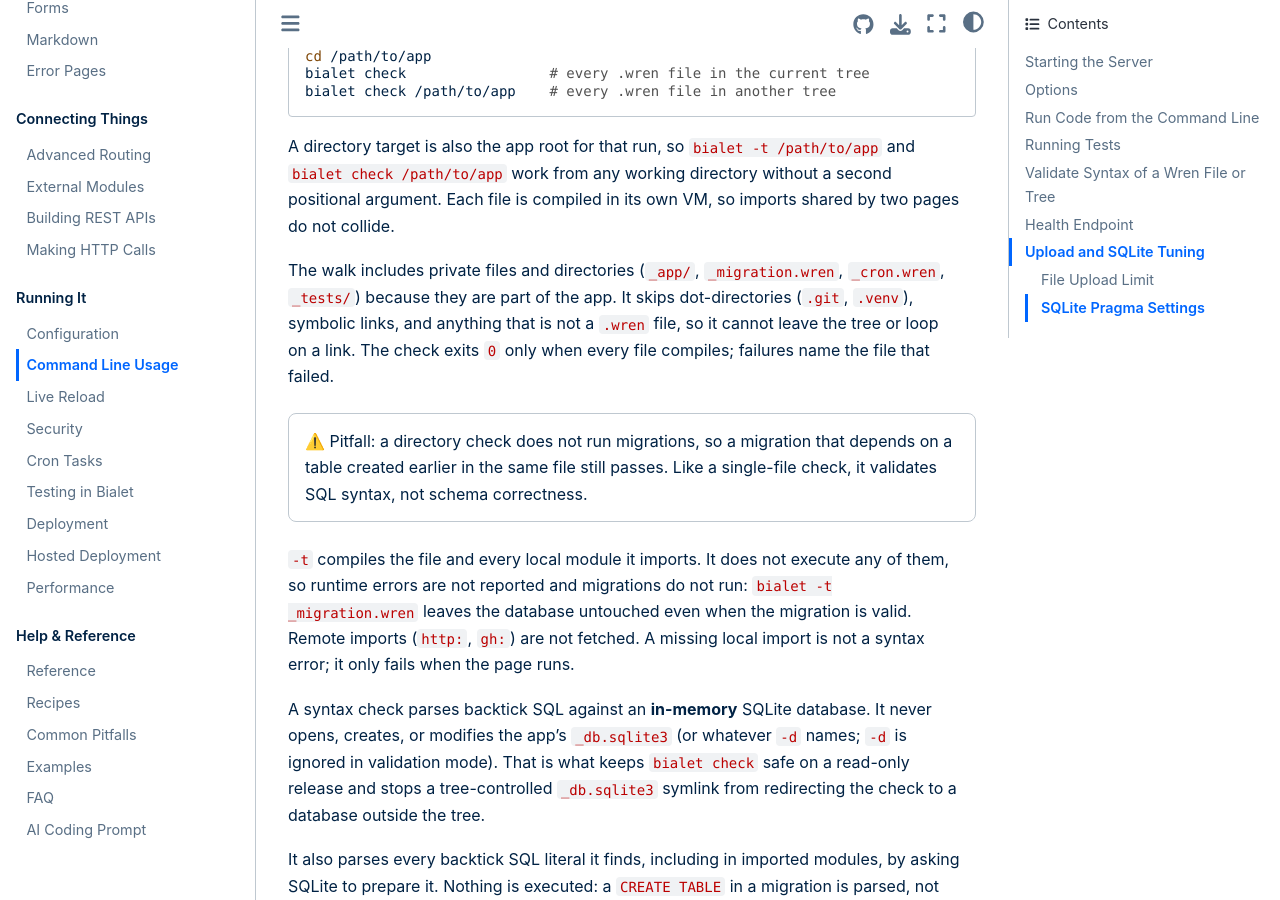
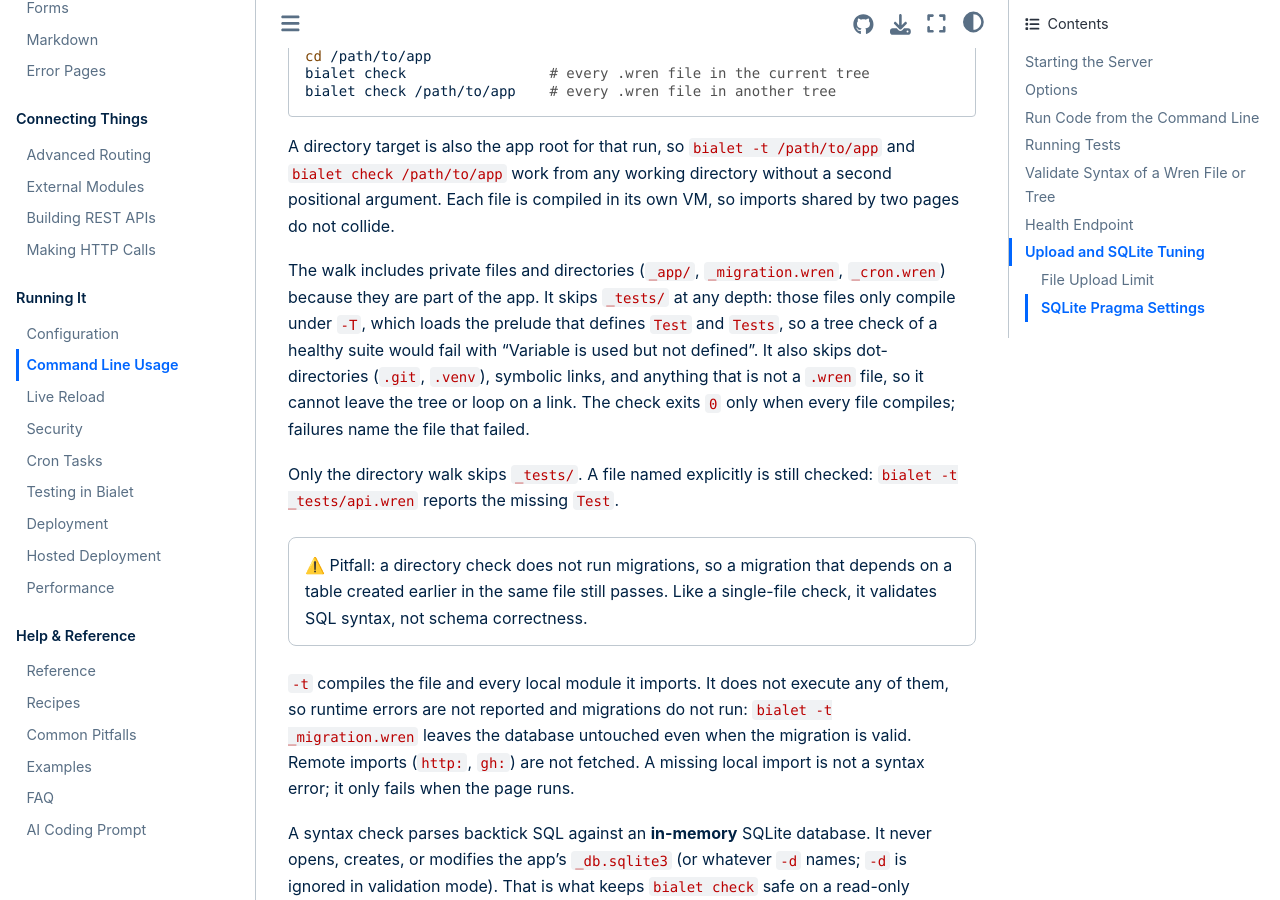
Before and after one commit to bialet/bialet, a Sphinx documentation site: the page built from docs/usage.md, in a window 1280 px wide and 900 px high, scrolled down 7895 px. Built offline with Sphinx 7.4.7 and the Sphinx Book theme 1.1.4, drawn with Linux system fonts in a browser that asks for light colours; the version number could not be read and is left out.

Commit message:
feat(check): skip the _tests suite in the tree walk
bialet check (and -t on a directory) compiled _tests/*.wren without the
-T prelude that defines Test and Tests, so a healthy suite made the
check report "Variable is used but not defined" and exit 1 -- exactly
the command meant for CI and pre-commit.

Leave out a directory named exactly _tests at any depth; _app and the
rest of the private tree stay in the walk because they are app code. A
file named explicitly still compiles, so -t _tests/x.wren keeps
reporting the missing Test. Share TESTS_DIR between the walk and the
runner, cover skip / bad file / _tests-prefix / _app / explicit file
with fixtures, and align the usage and prompt-guide wording that
disagreed about whether _tests is checked.

```diff
--- a/docs/usage.md
+++ b/docs/usage.md
@@ -266,10 +266,16 @@ positional argument. Each file is compiled in its own VM, so imports shared by
 two pages do not collide.
 
 The walk includes private files and directories (`_app/`, `_migration.wren`,
-`_cron.wren`, `_tests/`) because they are part of the app. It skips
-dot-directories (`.git`, `.venv`), symbolic links, and anything that is not a
-`.wren` file, so it cannot leave the tree or loop on a link. The check exits
-`0` only when every file compiles; failures name the file that failed.
+`_cron.wren`) because they are part of the app. It skips `_tests/` at any depth:
+those files only compile under `-T`, which loads the prelude that defines `Test`
+and `Tests`, so a tree check of a healthy suite would fail with "Variable is
+used but not defined". It also skips dot-directories (`.git`, `.venv`),
+symbolic links, and anything that is not a `.wren` file, so it cannot leave the
+tree or loop on a link. The check exits `0` only when every file compiles;
+failures name the file that failed.
+
+Only the directory walk skips `_tests/`. A file named explicitly is still
+checked: `bialet -t _tests/api.wren` reports the missing `Test`.
 
 > ⚠️ Pitfall: a directory check does not run migrations, so a migration that
 > depends on a table created earlier in the same file still passes. Like a
```
Also changed, not shown: docs/prompt-guide.md (+3 -3 lines), 11 other files.
